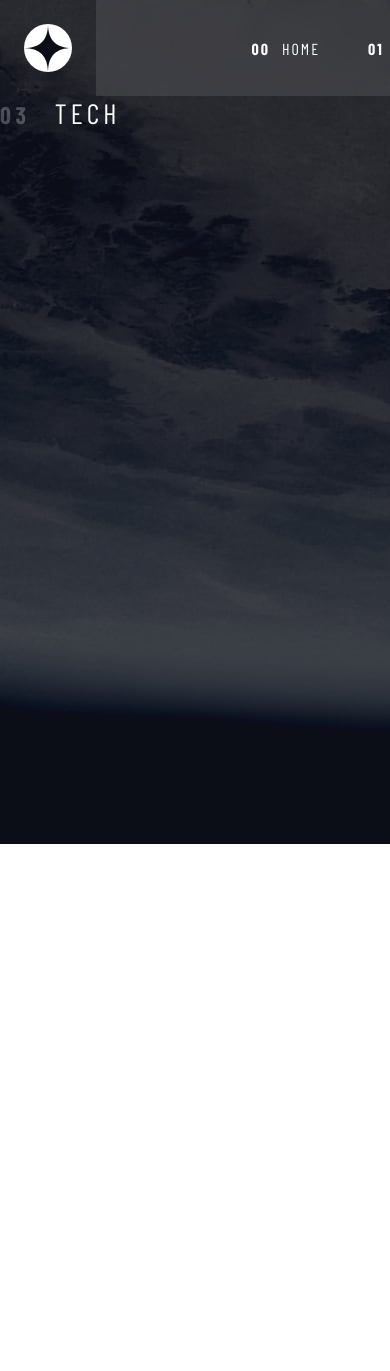
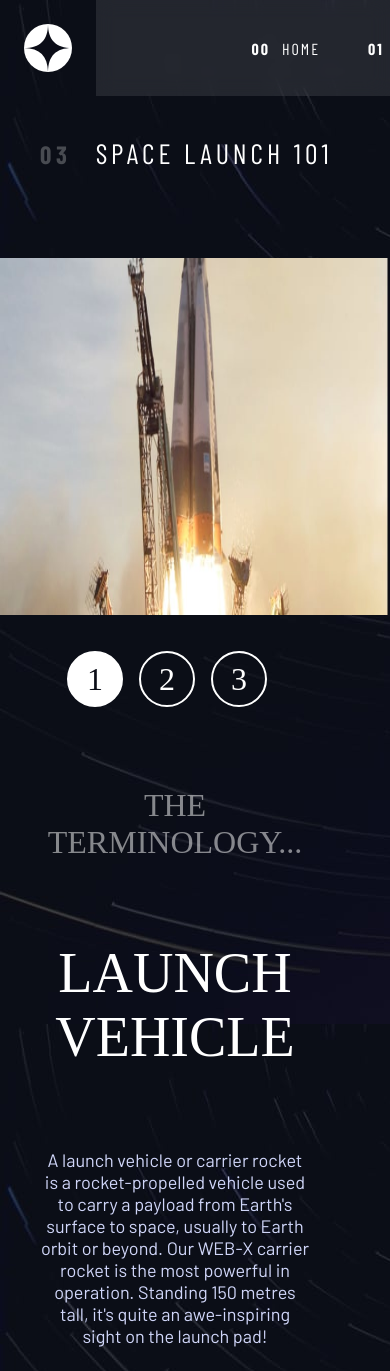
Before and after one commit to Beela303/space-tourism, a Vue app: page /technology in a window 390 px wide. Shown: the top 1371 px of the page. Before the commit the page ends 844 px from the top, so only its background shows below. Built offline with nearby package versions, Linux system fonts and the light colour scheme; a web font is replaced by a local one.

Commit message:
technology  - desktop, tablet & phone

```diff
--- a/src/assets/variables-mixins.scss
+++ b/src/assets/variables-mixins.scss
@@ -150,7 +150,7 @@ $SPACING-50: 4px;
 $SPACING-25: 2px;
 
 //TRANSITION
-$transition: 20s;
+$TRANSITION: 3s;
 
 // TITLE NUMBER
 @mixin TITLE-NUMBER {
@@ -159,8 +159,9 @@ $transition: 20s;
   margin-right: 24px;
 
   font-family: $FONT-2;
+  font-size: 24px;
+
   font-weight: bold;
-  font-size: 24px;
   letter-spacing: 4.72px;
 
   opacity: 25%;
--- a/src/components/Europa.vue
+++ b/src/components/Europa.vue
@@ -1,6 +1,3 @@
-<script>
-</script>
-
 <template>
     <div id="destination">
         <p id="title"><span id="title-number">01</span>PICK YOUR DESTINATION</p>
--- a/src/components/Mars.vue
+++ b/src/components/Mars.vue
@@ -1,6 +1,3 @@
-<script>
-</script>
-
 <template>
     <div id="destination">
         <p id="title"><span id="title-number">01</span>PICK YOUR DESTINATION</p>
--- a/src/components/Moon.vue
+++ b/src/components/Moon.vue
@@ -1,6 +1,3 @@
-<script>
-</script>
-
 <template>
     <div id="planet">
         <div id="image">
--- a/src/components/Nav.vue
+++ b/src/components/Nav.vue
@@ -57,16 +57,20 @@ export default {
 
             <ul>
                 <li>
-                    <router-link to="/"><span class="menu-number">00</span> HOME</router-link>
+                    <router-link exact-active-class="active-page" to="/"><span class="menu-number">00</span>
+                        HOME</router-link>
                 </li>
                 <li>
-                    <router-link to="/destination"><span class="menu-number">01</span> DESTINATION</router-link>
+                    <router-link exact-active-class="active-page" to="/destination"><span class="menu-number">01</span>
+                        DESTINATION</router-link>
                 </li>
                 <li>
-                    <router-link to="/crew"><span class="menu-number">02</span> CREW</router-link>
+                    <router-link exact-active-class="active-page" to="/crew"><span class="menu-number">02</span>
+                        CREW</router-link>
                 </li>
                 <li>
-                    <router-link to="/technology"><span class="menu-number">03</span> TECHNOLOGY</router-link>
+                    <router-link exact-active-class="active-page" to="/technology"><span class="menu-number">03</span>
+                        TECHNOLOGY</router-link>
                 </li>
             </ul>
         </div>
@@ -75,6 +79,10 @@ export default {
 
 <style lang="scss">
 @import '../assets/variables-mixins.scss';
+
+.active-page {
+    border-bottom: 2px solid $WHITE;
+}
 
 #nav {
     display: flex;
--- /dev/null
+++ b/src/components/SpaceCapsule.vue
@@ -0,0 +1,33 @@
+<script>
+export default {}
+</script>
+
+<template>
+    <div id="transportation">
+        <p id="title"><span id="title-number">03</span>SPACE LAUNCH 101</p>
+
+        <div id="buttons">
+            <router-link exact-active-class="active-tech" to="/technology"><button
+                    type="button">1</button></router-link>
+            <router-link exact-active-class="active-tech" to="/technology/spaceport"><button
+                    type="button">2</button></router-link>
+            <router-link exact-active-class="active-tech" to="/technology/spacecapsule"><button
+                    type="button">3</button></router-link>
+        </div>
+
+        <div id="info">
+            <p id="terminology">THE TERMINOLOGY...</p>
+            <p id="transport">SPACE CAPSULE</p>
+            <p>A space capsule is an often-crewed spacecraft that uses a blunt-body reentry capsule to reenter the
+                Earth's atmosphere without wings. Our capsule is where you'll spend your time during the flight. It
+                includes a space gym, cinema, and plenty of other activities to keep you entertained.</p>
+        </div>
+
+        <div id="image">
+            <img src="../assets/technology/image-space-capsule-portrait.jpg" id="img-desktop" alt="Space Capsule">
+            <img src="../assets/technology/image-space-capsule-landscape.jpg" id="img-tablet" alt="Space Capsule">
+        </div>
+    </div>
+</template>
+
+<style lang="scss"></style>
--- /dev/null
+++ b/src/components/SpacePort.vue
@@ -0,0 +1,33 @@
+<script>
+export default {}
+</script>
+
+<template>
+    <div id="transportation">
+        <p id="title"><span id="title-number">03</span>SPACE LAUNCH 101</p>
+
+        <div id="buttons">
+            <router-link exact-active-class="active-tech" to="/technology"><button
+                    type="button">1</button></router-link>
+            <router-link exact-active-class="active-tech" to="/technology/spaceport"><button
+                    type="button">2</button></router-link>
+            <router-link exact-active-class="active-tech" to="/technology/spacecapsule"><button
+                    type="button">3</button></router-link>
+        </div>
+
+        <div id="info">
+            <p id="terminology">THE TERMINOLOGY...</p>
+            <p id="transport">SPACEPORT</p>
+            <p>A spaceport or cosmodrome is a site for launching (or receiving) spacecraft, by analogy to the seaport
+                for ships or airport for aircraft. Based in the famous Cape Canaveral, our spaceport is ideally situated
+                to take advantage of the Earth’s rotation for launch.</p>
+        </div>
+
+        <div id="image">
+            <img src="../assets/technology/image-spaceport-portrait.jpg" id="img-desktop" alt="Spaceport">
+            <img src="../assets/technology/image-spaceport-landscape.jpg" id="img-tablet" alt="Spaceport">
+        </div>
+    </div>
+</template>
+
+<style lang="scss"></style>
--- a/src/components/Titan.vue
+++ b/src/components/Titan.vue
@@ -1,6 +1,3 @@
-<script>
-</script>
-
 <template>
     <div id="destination">
         <p id="title"><span id="title-number">01</span>PICK YOUR DESTINATION</p>
--- /dev/null
+++ b/src/components/Vehicle.vue
@@ -0,0 +1,27 @@
+<template>
+    <div id="transportation">
+        <div id="buttons">
+            <router-link exact-active-class="active-tech" to="/technology"><button
+                    type="button">1</button></router-link>
+            <router-link exact-active-class="active-tech" to="/technology/spaceport"><button
+                    type="button">2</button></router-link>
+            <router-link exact-active-class="active-tech" to="/technology/spacecapsule"><button
+                    type="button">3</button></router-link>
+        </div>
+
+        <div id="info">
+            <p id="terminology">THE TERMINOLOGY...</p>
+            <p id="transport">LAUNCH VEHICLE</p>
+            <p>A launch vehicle or carrier rocket is a rocket-propelled vehicle used to carry a payload from Earth's
+                surface to space, usually to Earth orbit or beyond. Our WEB-X carrier rocket is the most powerful in
+                operation. Standing 150 metres tall, it's quite an awe-inspiring sight on the launch pad!</p>
+        </div>
+
+        <div id="image">
+            <img src="../assets/technology/image-launch-vehicle-portrait.jpg" id="img-desktop" alt="Launch Vehicle">
+            <img src="../assets/technology/image-launch-vehicle-landscape.jpg" id="img-tablet" alt="Launch Vehicle">
+        </div>
+    </div>
+</template>
+
+<style lang="scss"></style>
--- a/src/views/TechnologyView.vue
+++ b/src/views/TechnologyView.vue
@@ -1,12 +1,18 @@
 <script>
+import Vehicle from '@/components/Vehicle.vue';
+
 export default {
-
+    components: {
+        Vehicle,
+    }
 }
 </script>
 
 <template>
     <div id="technology">
-        <p id="title"><span id="title-number">03</span>TECH</p>
+        <p id="title"><span id="title-number">03</span>SPACE LAUNCH 101</p>
+
+        <Vehicle />
     </div>
 </template>
 
@@ -14,33 +20,222 @@ export default {
 @import '../assets/variables-mixins.scss';
 
 body {
-    background-image: url("../assets/technology/background-technology-desktop.jpg");
+    background-image: url("../assets/technology/background-technology-desktop.jpg") !important;
 }
 
+.active-tech button {
+    color: $BLUE-900 !important;
+    background-color: $WHITE;
+}
+
+
 #technology {
+    padding: 48px 165px;
+    padding-right: 0;
+
     p {
         @include TEXT-PRESET-5;
 
         #title-number {
             @include TITLE-NUMBER;
+            font-size: 28px;
         }
+    }
+
+    #transportation {
+        display: flex;
+
+        #buttons {
+            width: 80px;
+            height: 304px;
+
+            margin-top: 215px;
+            margin-bottom: 215px;
+            margin-right: 64px;
+
+            button {
+                @include TEXT-PRESET-4;
+                color: $WHITE;
+
+                width: 80px;
+                height: 80px;
+                margin-bottom: 32px;
+
+                border: 2px solid $WHITE;
+                border-radius: 50%;
+
+                transition: $TRANSITION;
+
+                &:hover {
+                    color: $BLUE-900;
+                    background-color: $WHITE;
+
+                    transition: $TRANSITION;
+                }
+            }
+        }
+
+        #info {
+            width: 491px;
+            height: 301px;
+
+            margin-top: 215px;
+            margin-bottom: 215px;
+            margin-right: 0;
+
+            #terminology {
+                @include TEXT-PRESET-4;
+                color: $WHITE;
+
+                margin-bottom: 16px;
+                opacity: 50.42%;
+            }
+
+            #transport {
+                @include TEXT-PRESET-3;
+                color: $WHITE;
+
+                margin-bottom: 24px;
+            }
+
+            p:last-child {
+                @include TEXT-PRESET-9;
+                color: $BLUE-300;
+            }
+        }
+
+        #image {
+            width: 50%;
+            margin-top: 67px;
+            margin-bottom: 67px;
+
+            img {
+                width: 600px;
+                height: 600px;
+            }
+        }
+    }
+}
+
+@media screen and (min-width: 769px) {
+    #img-tablet {
+        display: none;
     }
 }
 
 @media screen and (max-width: 768px) {
     body {
-        background-image: url("../assets/technology/background-technology-tablet.jpg");
+        background-image: url("../assets/technology/background-technology-tablet.jpg") !important;
+    }
+
+    #img-desktop {
+        display: none;
+    }
+
+    #technology {
+        padding: 0;
+
+        p {
+            padding: 40px;
+            padding-bottom: 24px;
+
+            #title-number {
+                font-size: 25px;
+            }
+        }
+
+        #transportation {
+            flex-flow: column;
+
+            justify-content: center;
+            text-align: center;
+
+            #buttons {
+                width: auto;
+                height: auto;
+
+                margin: 32px 40px 0 0;
+
+                order: 2;
+
+                button {
+                    width: 56px;
+                    height: 56px;
+
+                    margin-right: 16px !important;
+                    margin-bottom: 0;
+
+                    &:last-child {
+                        margin-right: 0;
+                    }
+                }
+            }
+
+            #info {
+                width: auto;
+                height: 396px;
+
+                margin: 40px 40px 0 0;
+
+                order: 3;
+
+                #transport {
+                    margin-bottom: 16px;
+                }
+            }
+
+            #image {
+                width: 100%;
+                margin: 64px 32px 0 0;
+
+                order: 1;
+
+                img {
+                    width: 100%;
+                    height: 357px;
+                }
+            }
+        }
     }
 }
 
 @media screen and (max-width: 375px) {
     body {
-        background-image: url("../assets/technology/background-technology-mobile.jpg");
+        background-image: url("../assets/technology/background-technology-mobile.jpg") !important;
     }
 
     #technology {
-        #title {
+        padding: 0;
+
+        p {
+            margin-bottom: 24px;
             text-align: center;
+
+            #title-number {
+                font-size: 16px;
+            }
+        }
+
+        #transportation {
+            #buttons {
+                button {
+                    width: 40px;
+                    height: 40px;
+                }
+            }
+
+            #info {
+                height: 243px;
+                margin: 40px 48px 0 0;
+            }
+
+            #image {
+                margin: 64px 32px 0 0;
+
+                img {
+                    height: 258px;
+                }
+            }
         }
     }
 }
```
Also changed, not shown: src/router/index.js (+22 -0 lines).
